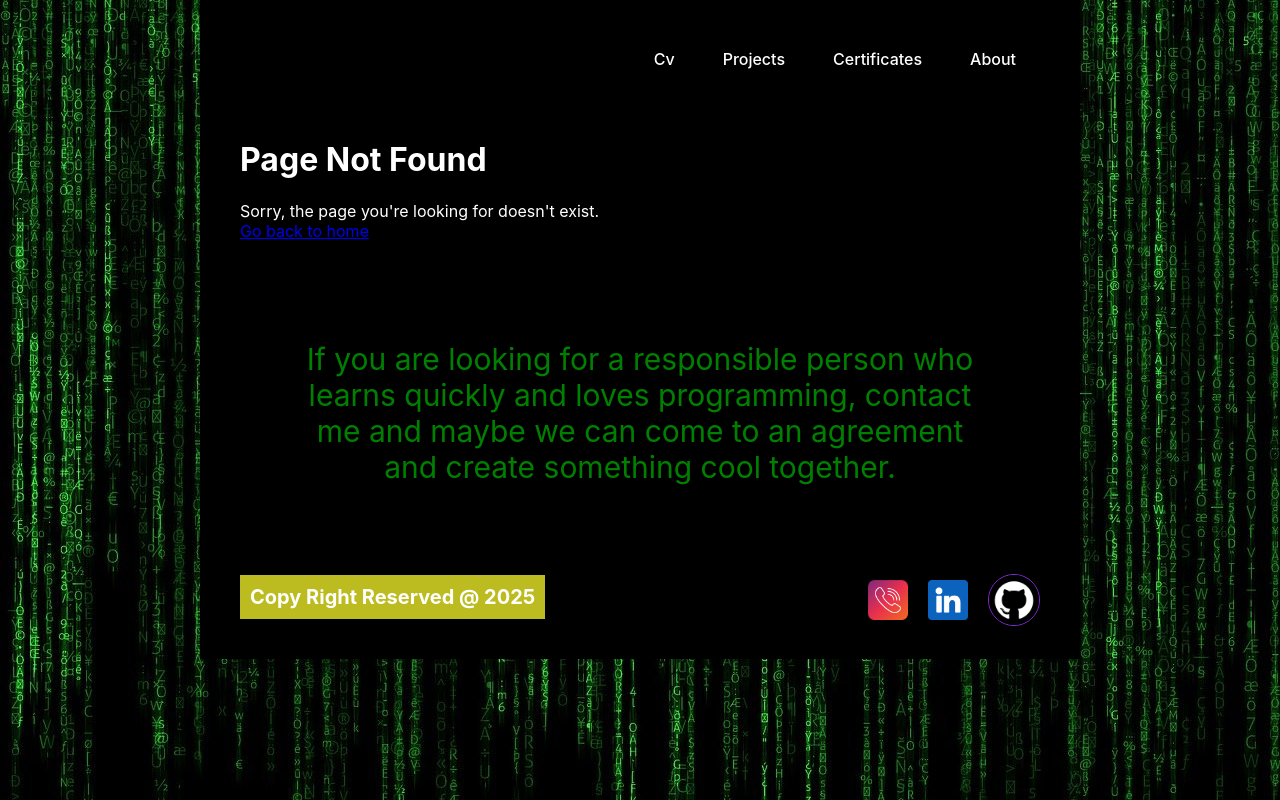
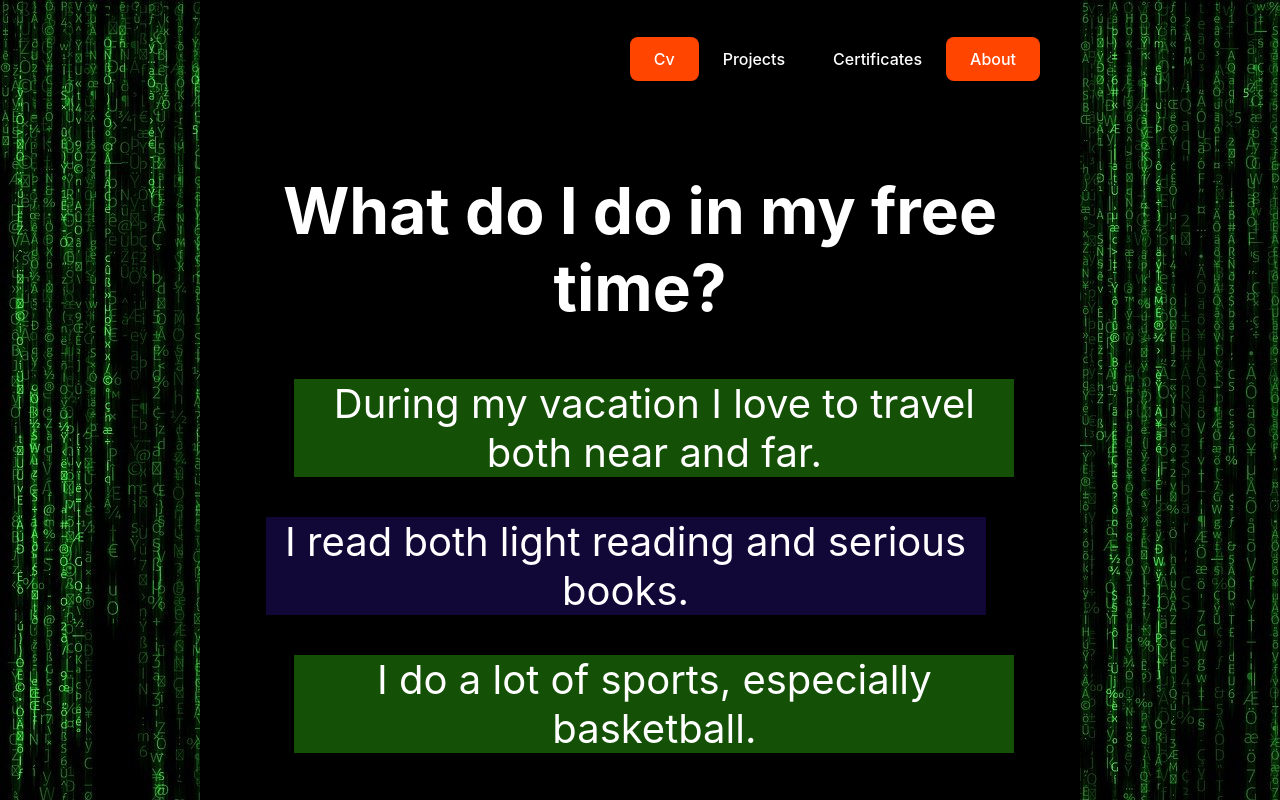
Before and after one commit to MateuszKar2/Portfolio, a React (Create React App) app: page /portfolio/about in a window 1280 px wide. Shown: the top 800 px of the page. Built offline with nearby package versions, Linux system fonts and the light colour scheme.

Commit message:
add changes in routes

```diff
--- a/src/App.jsx
+++ b/src/App.jsx
@@ -1,6 +1,6 @@
 
 // import {  lazy, Suspense } from 'react';
-import { Routes, Route } from 'react-router-dom';
+import { Routes, Route, Navigate } from 'react-router-dom';
 import SharedLayout from './components/SharedLayout';
 
 import NotFound from './pages/NotFound';
@@ -18,9 +18,10 @@ import About from './pages/About';
 
 export const App = () => {
   return (
-    // <Suspense fallback={<div>Loading....</div>}>
+
     <Routes>
-      <Route path="/" element={<SharedLayout />}>
+      <Route path="/" element={<Navigate to="/portfolio" />} />
+      <Route path="/portfolio" element={<SharedLayout />}>
         <Route index element={<Cv />} />
         <Route path="projects" element={<Projects />} />
         <Route path="certificates" element={<Certificates />} />
@@ -28,6 +29,6 @@ export const App = () => {
         <Route path="*" element={<NotFound />} />
       </Route>
     </Routes>
-    // </Suspense>
+
   );
 };
--- a/src/components/SharedLayout.jsx
+++ b/src/components/SharedLayout.jsx
@@ -11,10 +11,10 @@ const SharedLayout = () => {
             <Header>
                 <Logo/>
                     <nav>
-                        <Link to="/">Cv</Link>
-                        <Link to="/projects">Projects</Link>
-                        <Link to="/certificates">Certificates</Link>
-                        <Link to="/about">About</Link>
+                        <Link to="/portfolio">Cv</Link>
+                        <Link to="/portfolio/projects">Projects</Link>
+                        <Link to="/portfolio/certificates">Certificates</Link>
+                        <Link to="/portfolio/about">About</Link>
                     </nav>
             </Header>
             <Outlet />
--- a/src/pages/About.jsx
+++ b/src/pages/About.jsx
@@ -1,4 +1,5 @@
-import FreeTime from '../components/FreeTime';
+
+import FreeTime from 'components/FreeTime';
 import styles from './../styles/About.module.css';
 
 const police = require('./../assets/images/police.jpg');
```
